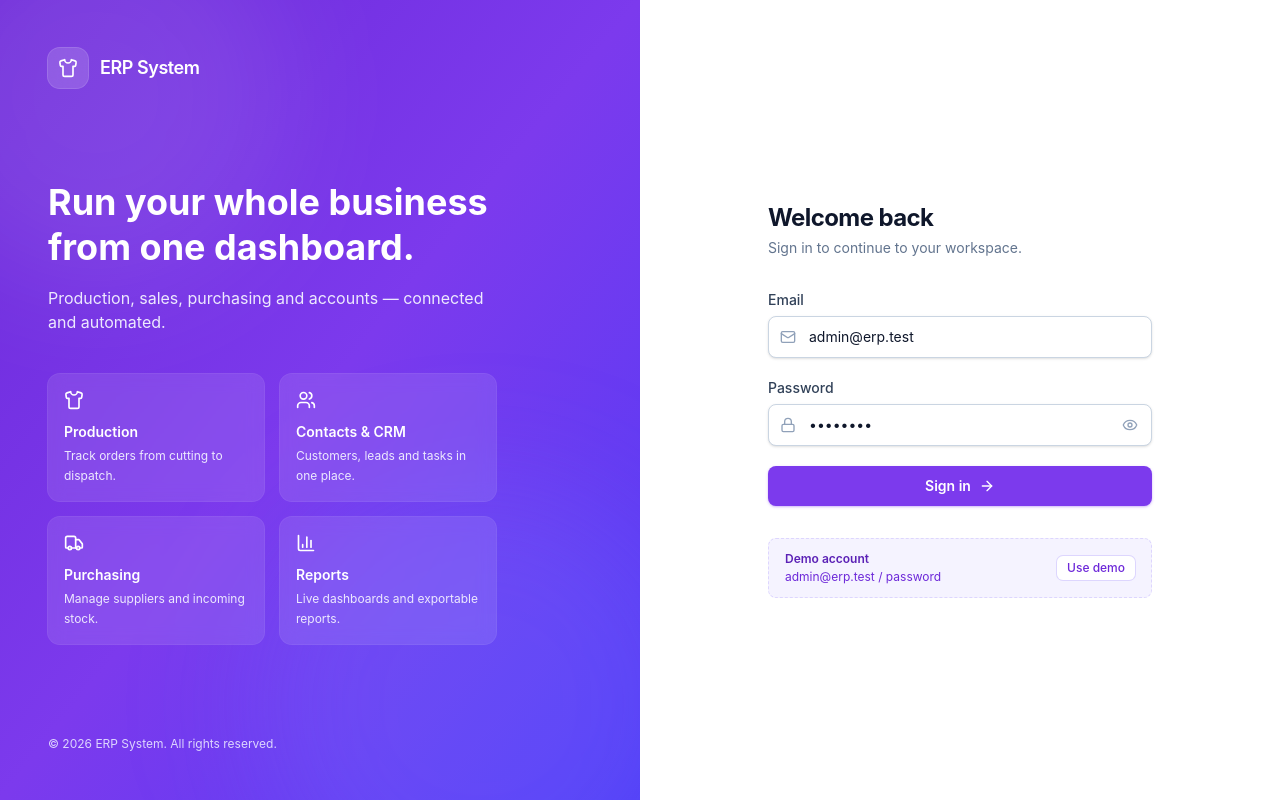
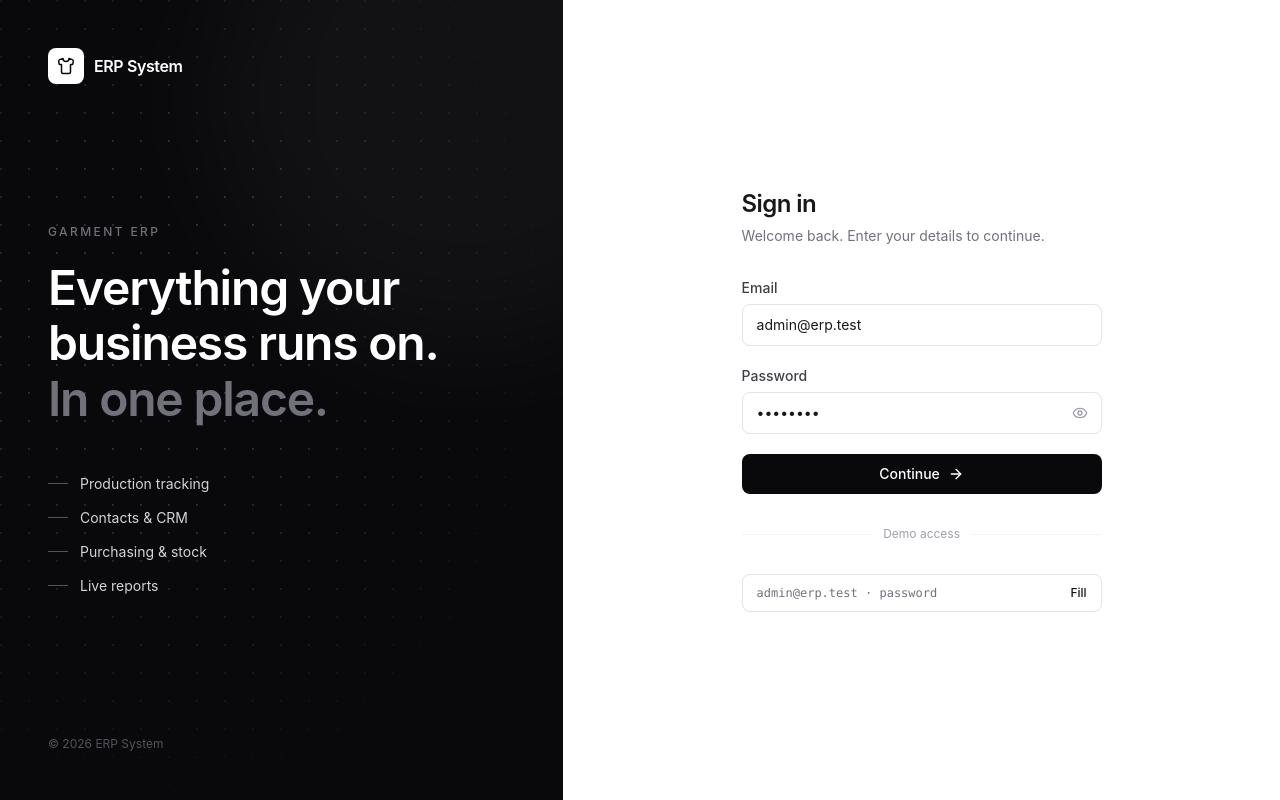
Before and after one commit to Arunkumar262004/ERP-Garment, a React (Vite) app in the folder frontend/: page /login in a window 1280 px wide. Built offline with nearby package versions, Linux system fonts and the light colour scheme.

Commit message:
feat: add login page component with authentication and demo access

```diff
--- a/frontend/src/pages/LoginPage.tsx
+++ b/frontend/src/pages/LoginPage.tsx
@@ -1,28 +1,15 @@
 import { useState } from 'react'
 import { useNavigate } from 'react-router-dom'
-import {
-  ArrowRight,
-  BarChart3,
-  Eye,
-  EyeOff,
-  Loader2,
-  Lock,
-  Mail,
-  Shirt,
-  Truck,
-  Users,
-} from 'lucide-react'
+import { ArrowRight, Eye, EyeOff, Loader2, Shirt } from 'lucide-react'
 import { useAuth } from '../auth/AuthContext'
 
-const FEATURES = [
-  { icon: Shirt, title: 'Production', text: 'Track orders from cutting to dispatch.' },
-  { icon: Users, title: 'Contacts & CRM', text: 'Customers, leads and tasks in one place.' },
-  { icon: Truck, title: 'Purchasing', text: 'Manage suppliers and incoming stock.' },
-  { icon: BarChart3, title: 'Reports', text: 'Live dashboards and exportable reports.' },
-]
+const FEATURES = ['Production tracking', 'Contacts & CRM', 'Purchasing & stock', 'Live reports']
 
 const DEMO_EMAIL = 'admin@erp.test'
 const DEMO_PASSWORD = 'password'
+
+const inputClass =
+  'w-full rounded-lg border border-zinc-200 bg-white px-3.5 py-2.5 text-sm text-zinc-900 transition placeholder:text-zinc-400 hover:border-zinc-300 focus:border-zinc-900 focus:outline-none focus:ring-4 focus:ring-zinc-900/5'
 
 export default function LoginPage() {
   const { login } = useAuth()
@@ -54,66 +41,72 @@ export default function LoginPage() {
   }
 
   return (
-    <div className="flex min-h-screen bg-white">
+    <div className="flex min-h-screen bg-white text-zinc-900">
       {/* Brand panel */}
-      <div className="relative hidden w-1/2 overflow-hidden bg-gradient-to-br from-brand-700 via-brand-600 to-indigo-600 lg:flex lg:flex-col lg:justify-between lg:p-12">
-        <div className="pointer-events-none absolute -left-24 -top-24 h-96 w-96 rounded-full bg-white/10 blur-3xl" />
-        <div className="pointer-events-none absolute -bottom-32 -right-16 h-[28rem] w-[28rem] rounded-full bg-indigo-400/20 blur-3xl" />
+      <aside className="relative hidden w-[44%] flex-col overflow-hidden bg-zinc-950 p-12 lg:flex">
+        <div
+          className="pointer-events-none absolute inset-0 opacity-[0.15]"
+          style={{
+            backgroundImage: 'radial-gradient(circle at 1px 1px, #fff 1px, transparent 0)',
+            backgroundSize: '28px 28px',
+            maskImage: 'radial-gradient(ellipse at 30% 40%, black 20%, transparent 75%)',
+            WebkitMaskImage: 'radial-gradient(ellipse at 30% 40%, black 20%, transparent 75%)',
+          }}
+        />
+        <div className="pointer-events-none absolute -right-40 -top-40 h-[32rem] w-[32rem] rounded-full bg-white/[0.04] blur-3xl" />
 
-        <div className="relative flex items-center gap-3 text-white">
-          <div className="flex h-10 w-10 items-center justify-center rounded-xl bg-white/15 ring-1 ring-white/25 backdrop-blur">
-            <Shirt className="h-5 w-5" />
+        <div className="relative flex items-center gap-2.5 text-white">
+          <div className="flex h-9 w-9 items-center justify-center rounded-lg bg-white text-zinc-950">
+            <Shirt className="h-4.5 w-4.5" />
           </div>
-          <span className="text-lg font-semibold tracking-tight">ERP System</span>
+          <span className="text-base font-semibold tracking-tight">ERP System</span>
         </div>
 
-        <div className="relative max-w-md">
-          <h2 className="text-4xl font-bold leading-tight text-white">
-            Run your whole business from one dashboard.
+        <div className="relative my-auto max-w-md py-16">
+          <p className="mb-5 text-xs font-medium uppercase tracking-[0.2em] text-zinc-500">
+            Garment ERP
+          </p>
+          <h2 className="text-4xl font-semibold leading-[1.15] tracking-tight text-white xl:text-5xl">
+            Everything your
+            <br />
+            business runs on.
+            <br />
+            <span className="text-zinc-500">In one place.</span>
           </h2>
-          <p className="mt-4 text-brand-100">
-            Production, sales, purchasing and accounts — connected and automated.
-          </p>
 
-          <div className="mt-10 grid grid-cols-2 gap-4">
-            {FEATURES.map(({ icon: Icon, title, text }) => (
-              <div
-                key={title}
-                className="rounded-xl bg-white/10 p-4 ring-1 ring-white/15 backdrop-blur-sm"
-              >
-                <Icon className="h-5 w-5 text-white" />
-                <p className="mt-3 text-sm font-semibold text-white">{title}</p>
-                <p className="mt-1 text-xs leading-relaxed text-brand-100">{text}</p>
-              </div>
+          <ul className="mt-12 space-y-3.5">
+            {FEATURES.map((f) => (
+              <li key={f} className="flex items-center gap-3 text-sm text-zinc-300">
+                <span className="h-px w-5 bg-zinc-600" />
+                {f}
+              </li>
             ))}
-          </div>
+          </ul>
         </div>
 
-        <p className="relative text-xs text-brand-200">
-          © {new Date().getFullYear()} ERP System. All rights reserved.
+        <p className="relative text-xs text-zinc-600">
+          © {new Date().getFullYear()} ERP System
         </p>
+      </aside>
+
+      {/* Form panel */}
+      <main className="flex flex-1 items-center justify-center px-6 py-12">
+        <div className="w-full max-w-[360px]">
+          <div className="mb-10 flex items-center gap-2.5 lg:hidden">
+            <div className="flex h-9 w-9 items-center justify-center rounded-lg bg-zinc-950 text-white">
+              <Shirt className="h-4.5 w-4.5" />
+            </div>
+            <span className="text-base font-semibold tracking-tight">ERP System</span>
           </div>
 
-      {/* Form panel */}
-      <div className="flex w-full items-center justify-center bg-slate-50 px-4 py-12 lg:w-1/2 lg:bg-white">
-        <div className="w-full max-w-sm">
-          <div className="mb-8 flex items-center gap-3 lg:hidden">
-            <div className="flex h-10 w-10 items-center justify-center rounded-xl bg-brand-600 text-white">
-              <Shirt className="h-5 w-5" />
-            </div>
-            <span className="text-lg font-semibold text-slate-900">ERP System</span>
-          </div>
-
-          <h1 className="text-2xl font-bold tracking-tight text-slate-900">Welcome back</h1>
-          <p className="mt-1 text-sm text-slate-500">Sign in to continue to your workspace.</p>
+          <h1 className="text-2xl font-semibold tracking-tight">Sign in</h1>
+          <p className="mt-1.5 text-sm text-zinc-500">Welcome back. Enter your details to continue.</p>
 
           <form onSubmit={handleSubmit} className="mt-8 space-y-5">
             <div>
-              <label htmlFor="email" className="mb-1.5 block text-sm font-medium text-slate-700">
+              <label htmlFor="email" className="mb-1.5 block text-sm font-medium text-zinc-700">
                 Email
               </label>
-              <div className="relative">
-                <Mail className="pointer-events-none absolute left-3 top-1/2 h-4 w-4 -translate-y-1/2 text-slate-400" />
               <input
                 id="email"
                 type="email"
@@ -122,17 +115,15 @@ export default function LoginPage() {
                 value={email}
                 onChange={(e) => setEmail(e.target.value)}
                 placeholder="you@company.com"
-                  className="w-full rounded-lg border border-slate-300 bg-white py-2.5 pl-10 pr-3 text-sm shadow-sm transition placeholder:text-slate-400 focus:border-brand-500 focus:outline-none focus:ring-4 focus:ring-brand-100"
+                className={inputClass}
               />
-              </div>
             </div>
 
             <div>
-              <label htmlFor="password" className="mb-1.5 block text-sm font-medium text-slate-700">
+              <label htmlFor="password" className="mb-1.5 block text-sm font-medium text-zinc-700">
                 Password
               </label>
               <div className="relative">
-                <Lock className="pointer-events-none absolute left-3 top-1/2 h-4 w-4 -translate-y-1/2 text-slate-400" />
                 <input
                   id="password"
                   type={showPassword ? 'text' : 'password'}
@@ -141,13 +132,13 @@ export default function LoginPage() {
                   value={password}
                   onChange={(e) => setPassword(e.target.value)}
                   placeholder="••••••••"
-                  className="w-full rounded-lg border border-slate-300 bg-white py-2.5 pl-10 pr-10 text-sm shadow-sm transition placeholder:text-slate-400 focus:border-brand-500 focus:outline-none focus:ring-4 focus:ring-brand-100"
+                  className={`${inputClass} pr-11`}
                 />
                 <button
                   type="button"
                   onClick={() => setShowPassword((v) => !v)}
                   aria-label={showPassword ? 'Hide password' : 'Show password'}
-                  className="absolute right-2 top-1/2 -translate-y-1/2 rounded-md p-1.5 text-slate-400 hover:bg-slate-100 hover:text-slate-600"
+                  className="absolute right-1.5 top-1/2 -translate-y-1/2 rounded-md p-2 text-zinc-400 transition hover:text-zinc-900"
                 >
                   {showPassword ? <EyeOff className="h-4 w-4" /> : <Eye className="h-4 w-4" />}
                 </button>
@@ -155,15 +146,13 @@ export default function LoginPage() {
             </div>
 
             {error && (
-              <div className="rounded-lg border border-red-200 bg-red-50 px-3 py-2 text-sm text-red-700">
-                {error}
-              </div>
+              <p className="rounded-lg bg-red-50 px-3.5 py-2.5 text-sm text-red-600">{error}</p>
             )}
 
             <button
               type="submit"
               disabled={loading}
-              className="group flex w-full items-center justify-center gap-2 rounded-lg bg-brand-600 px-4 py-2.5 text-sm font-semibold text-white shadow-sm shadow-brand-600/30 transition hover:bg-brand-700 focus:outline-none focus:ring-4 focus:ring-brand-200 disabled:cursor-not-allowed disabled:opacity-60"
+              className="group flex w-full items-center justify-center gap-2 rounded-lg bg-zinc-950 px-4 py-2.5 text-sm font-medium text-white transition hover:bg-zinc-800 focus:outline-none focus:ring-4 focus:ring-zinc-900/15 active:scale-[0.99] disabled:cursor-not-allowed disabled:opacity-60"
             >
               {loading ? (
                 <>
@@ -172,32 +161,31 @@ export default function LoginPage() {
                 </>
               ) : (
                 <>
-                  Sign in
-                  <ArrowRight className="h-4 w-4 transition group-hover:translate-x-0.5" />
+                  Continue
+                  <ArrowRight className="h-4 w-4 transition-transform group-hover:translate-x-0.5" />
                 </>
               )}
             </button>
           </form>
 
-          <div className="mt-8 rounded-lg border border-dashed border-brand-200 bg-brand-50 px-4 py-3">
-            <div className="flex items-center justify-between gap-3">
-              <div className="text-xs text-brand-800">
-                <p className="font-semibold">Demo account</p>
-                <p className="mt-0.5 text-brand-700">
-                  {DEMO_EMAIL} / {DEMO_PASSWORD}
-                </p>
+          <div className="my-8 flex items-center gap-3 text-xs text-zinc-400">
+            <span className="h-px flex-1 bg-zinc-100" />
+            Demo access
+            <span className="h-px flex-1 bg-zinc-100" />
           </div>
+
           <button
             type="button"
             onClick={fillDemo}
-                className="shrink-0 rounded-md bg-white px-2.5 py-1 text-xs font-medium text-brand-700 ring-1 ring-brand-200 hover:bg-brand-100"
+            className="flex w-full items-center justify-between rounded-lg border border-zinc-200 px-3.5 py-2.5 text-left text-sm transition hover:border-zinc-300 hover:bg-zinc-50"
           >
-                Use demo
+            <span className="font-mono text-xs text-zinc-500">
+              {DEMO_EMAIL} · {DEMO_PASSWORD}
+            </span>
+            <span className="text-xs font-medium text-zinc-900">Fill</span>
           </button>
         </div>
-          </div>
-        </div>
-      </div>
+      </main>
     </div>
   )
 }
```
Lines whose indentation alone changed are shown as unchanged.
